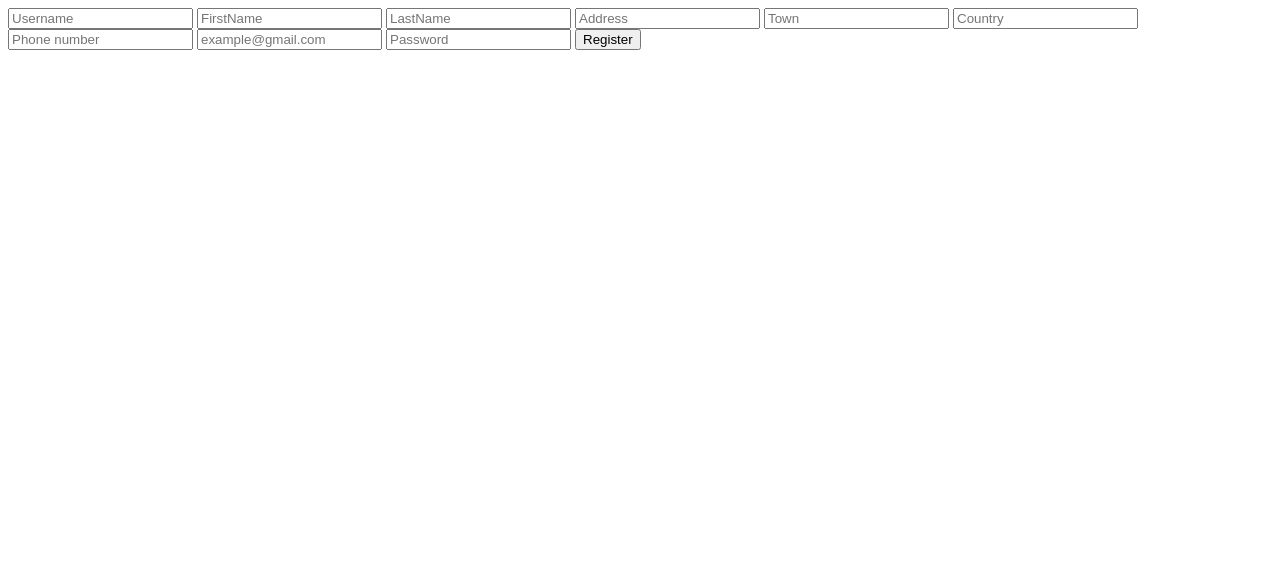
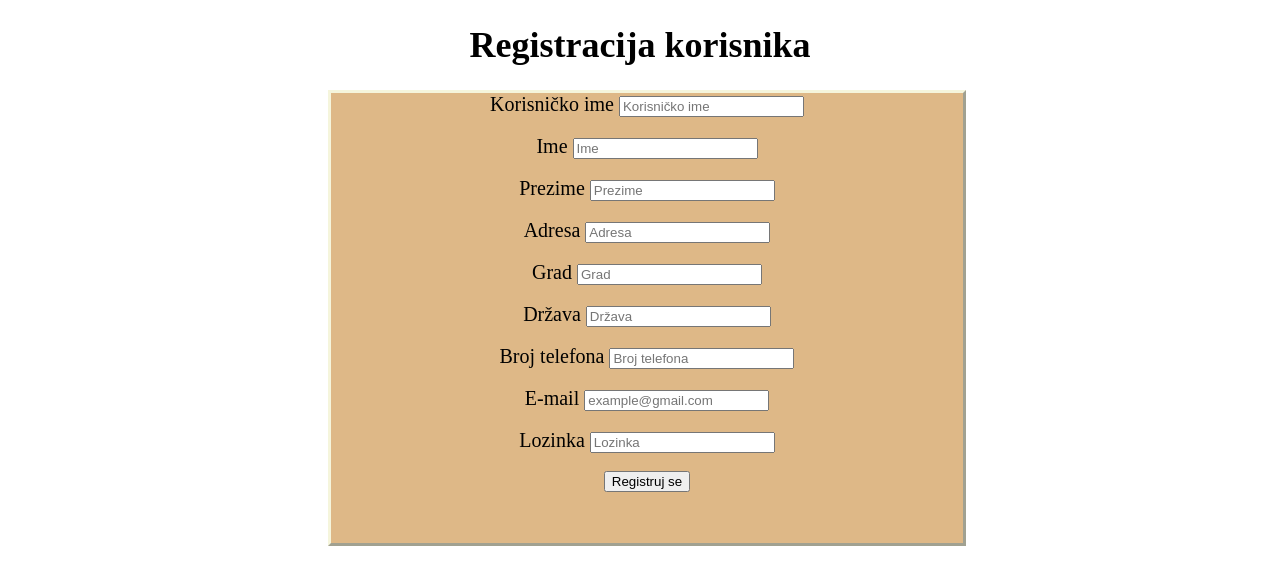
Before and after one commit to jtrivun16/DRS-projekat, a Flask app: page /register in a window 1280 px wide. Shown: the top 585 px of the page. Run offline with Flask 2, Linux system fonts and the light colour scheme.

Commit message:
izmena login i register

```diff
--- a/app.py
+++ b/app.py
@@ -42,31 +42,31 @@ class User(db.Model, Models.User.User):  # if some error occur check User Mixin
 
 class RegisterForm(FlaskForm):
     username = StringField(validators=[InputRequired(), Length(
-        min=4, max=20)], render_kw={"placeholder": "Username"})
+        min=4, max=20)], render_kw={"placeholder": "Korisničko ime"})
 
     first_name = StringField(validators=[InputRequired(), Length(
-        min=3, max=20)], render_kw={"placeholder": "FirstName"})
+        min=3, max=20)], render_kw={"placeholder": "Ime"})
 
     last_name = StringField(validators=[InputRequired(), Length(
-        min=4, max=20)], render_kw={"placeholder": "LastName"})
+        min=4, max=20)], render_kw={"placeholder": "Prezime"})
 
     address = StringField(validators=[InputRequired(), Length(
-        min=4, max=35)], render_kw={"placeholder": "Address"})
+        min=4, max=35)], render_kw={"placeholder": "Adresa"})
 
     town = StringField(validators=[InputRequired(), Length(
-        min=4, max=20)], render_kw={"placeholder": "Town"})
+        min=4, max=20)], render_kw={"placeholder": "Grad"})
 
     country = StringField(validators=[InputRequired(), Length(
-        min=4, max=20)], render_kw={"placeholder": "Country"})
+        min=4, max=20)], render_kw={"placeholder": "Država"})
 
-    phone_number = IntegerField(validators=[InputRequired()], render_kw={"placeholder": "Phone number"})
+    phone_number = IntegerField(validators=[InputRequired()], render_kw={"placeholder": "Broj telefona"})
 
     email = EmailField(validators=[InputRequired()], render_kw={'placeholder': "example@gmail.com"})
 
     password = PasswordField(validators=[InputRequired(), Length(
-        min=4, max=20)], render_kw={"placeholder": "Password"})
+        min=4, max=20)], render_kw={"placeholder": "Lozinka"})
 
-    submit = SubmitField("Register")
+    submit = SubmitField("Registruj se")
 
     @staticmethod
     def validate_username( username):
@@ -79,10 +79,10 @@ class RegisterForm(FlaskForm):
 
 class LoginForm(FlaskForm):
     username = StringField(validators=[InputRequired(), Length(
-        min=4, max=20)], render_kw={"placeholder": "Username"})
+        min=4, max=20)], render_kw={"placeholder": "Korisničko ime"})
     password = PasswordField(validators=[InputRequired(), Length(
-        min=4, max=20)], render_kw={"placeholder": "Password"})
-    submit = SubmitField("Login")
+        min=4, max=20)], render_kw={"placeholder": "Lozinka"})
+    submit = SubmitField("Prijavi se")
 
 
 # create index route
--- a/templates/Index.html
+++ b/templates/Index.html
@@ -5,7 +5,7 @@
 {% endblock %}
 
 {% block body %}
-    <h1>Hello my friend</h1>
-    <a href="{{url_for('login')}}">login</a>
-    <a href="{{url_for('register')}}">register</a>
+    <h1>Dobrodošli u našu banku!</h1>
+    <a href="{{url_for('login')}}">Prijavi se</a></br>
+    <a href="{{url_for('register')}}">Registruj se</a>
 {% endblock%}
--- a/templates/register.html
+++ b/templates/register.html
@@ -3,20 +3,61 @@
 <head>
     <meta charset="UTF-8">
     <title>Title</title>
+    <style>
+        h1{
+            text-align: center;
+            font-size: 36px;
+        }
+
+        .myDiv{
+            height: 450px;
+            width: 50%;
+            border: 3px outset beige ;
+            background-color: burlywood;
+            text-align: center;
+            position: relative;
+            left: 320px;
+
+        }
+
+        label{
+            font-size: 20px;
+        }
+
+        a{
+            text-align: center;
+            font-size: 20px;
+            position: relative;
+            left: 500px;
+        }
+    </style>
 </head>
 <body>
- <form method="POST" action="">
-        {{ form.hidden_tag() }}
-        {{ form.username() }}
-        {{ form.first_name() }}
-        {{ form.last_name() }}
-        {{ form.address() }}
-        {{ form.town() }}
-        {{ form.country() }}
-        {{ form.phone_number() }}
-        {{ form.email() }}
-        {{ form.password() }}
-        {{ form.submit() }}
-    </form>
+    <h1>Registracija korisnika</h1>
+   <div class="myDiv">
+        <form method="POST" action="">
+            {{ form.hidden_tag() }}
+            <label> Korisničko ime </label>
+            {{ form.username() }}<br><br>
+            <label> Ime </label>
+            {{ form.first_name() }}<br><br>
+            <label> Prezime </label>
+            {{ form.last_name() }}<br><br>
+            <label> Adresa </label>
+            {{ form.address() }}<br><br>
+            <label> Grad </label>
+            {{ form.town() }}<br><br>
+            <label> Država </label>
+            {{ form.country() }}<br><br>
+            <label> Broj telefona </label>
+            {{ form.phone_number() }}<br><br>
+            <label> E-mail </label>
+            {{ form.email() }}<br><br>
+            <label> Lozinka </label>
+            {{ form.password() }}<br><br>
+
+            {{ form.submit() }}
+        </form>
+   </div>
 </body>
 </html>
```
Also changed, not shown: templates/login.html (+50 -9 lines), pozadina1.jpg (added), templates/pozadina.jpg (added).
